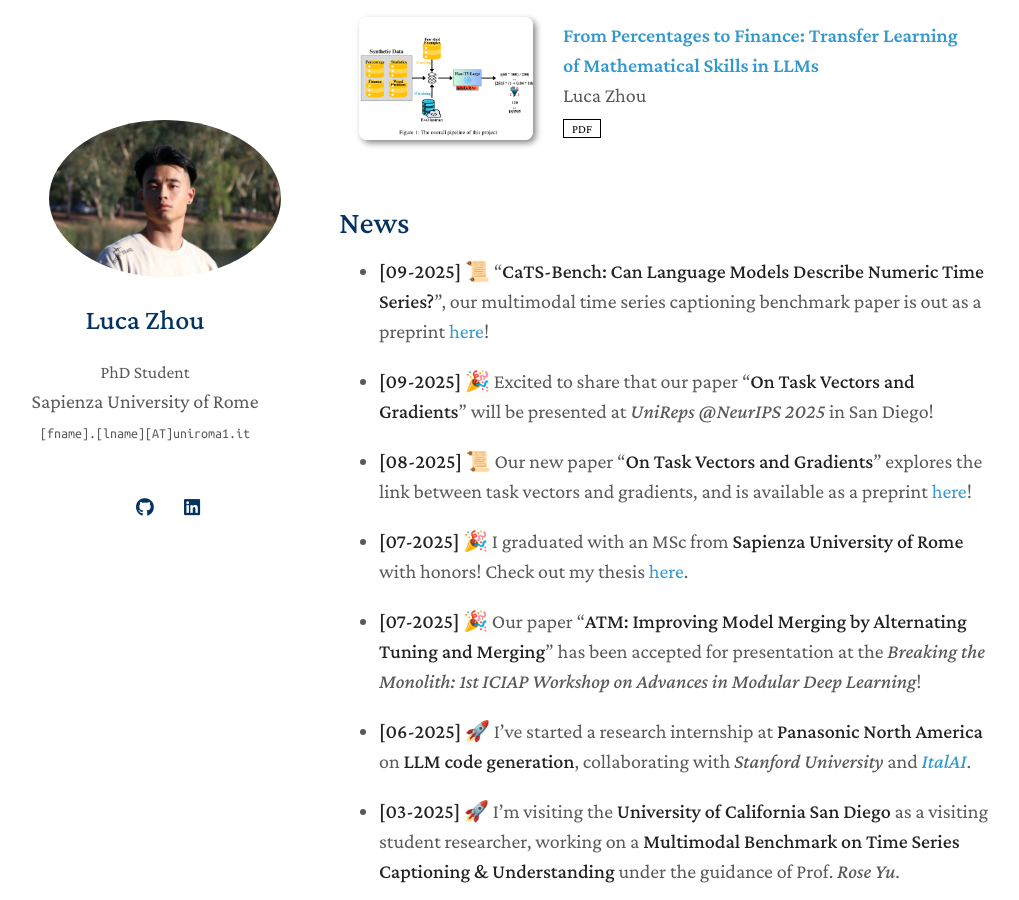
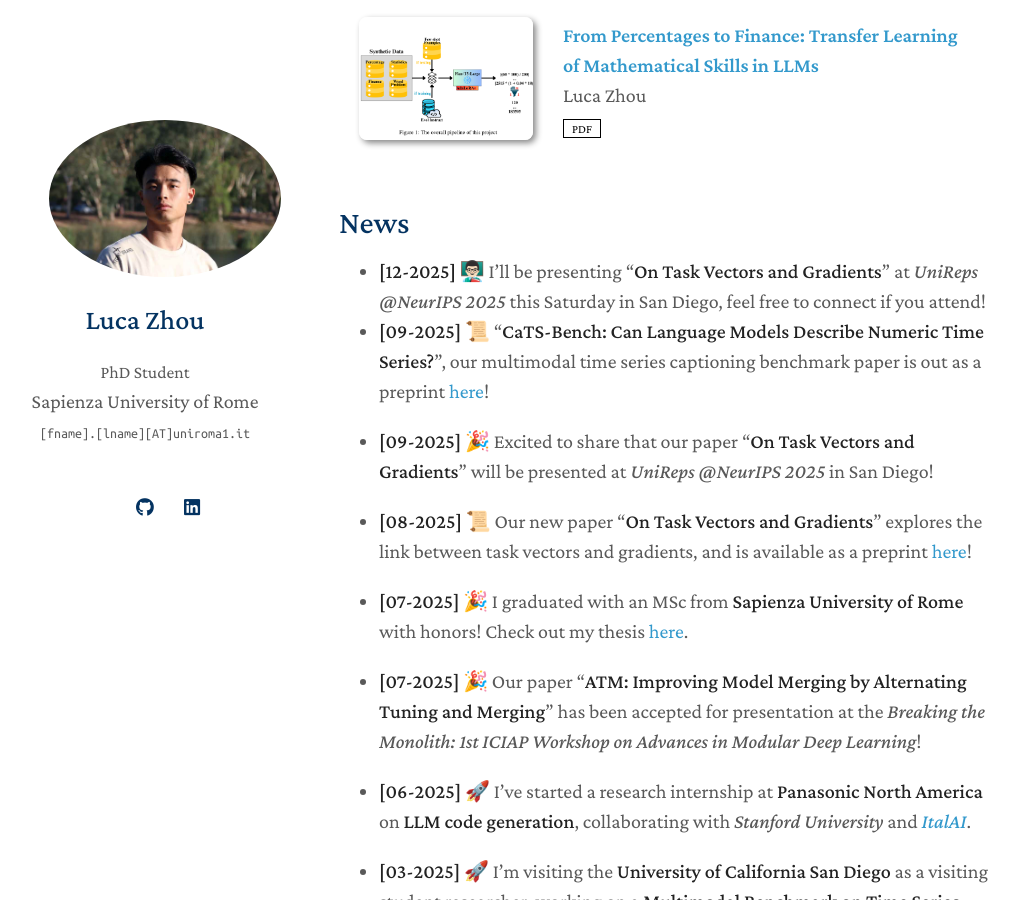
Before and after one commit to LuckerZOfficiaL/LuckerZOfficiaL.github.io, a Jekyll site: the page built from index.md, in a window 1280 px wide and 900 px high, scrolled down 1918 px. Shown: the whole window, without its empty margins (131-1150 px from the left). Built offline with Jekyll 4.4.1, drawn with Linux system fonts in a browser that asks for light colours; a style sheet for code colours, icons or effects is not loaded; our own code applies the rules of GitHub Pages for plain Markdown files.

Commit message:
add unireps presentation

```diff
--- a/index.md
+++ b/index.md
@@ -23,6 +23,7 @@
 {% include_relative _includes/projects.md %}
 
 ## News
+- **[12-2025]** 👨🏻‍🏫 I'll be presenting "**On Task Vectors and Gradients**" at *UniReps @NeurIPS 2025* this Saturday in San Diego, feel free to connect if you attend!
 - **[09-2025]** 📜 "**CaTS-Bench: Can Language Models Describe Numeric Time Series?**", our multimodal time series captioning benchmark paper is out as a preprint [here](https://arxiv.org/pdf/2509.20823)!
 
 - **[09-2025]** 🎉 Excited to share that our paper "**On Task Vectors and Gradients**" will be presented at *UniReps @NeurIPS 2025* in San Diego!
```
